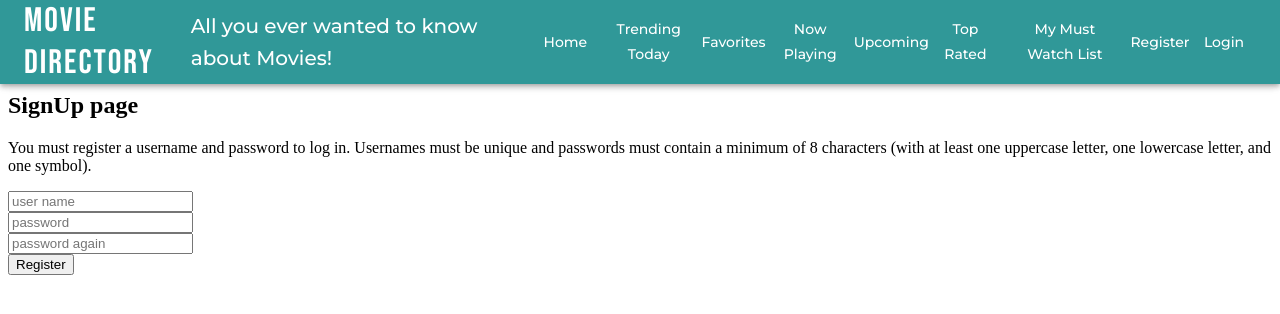
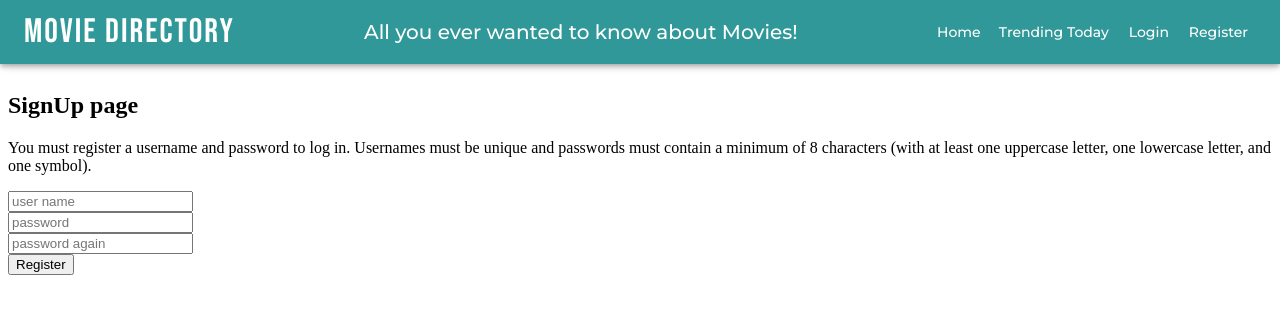
Before and after one commit to pedro-augusto/web-api-ca, a React (Vite) app in the folder react-movies/: page /user/register in a window 1280 px wide. Shown: the top 314 px of the page. Built offline with nearby package versions, Linux system fonts and the light colour scheme.

Commit message:
Make menu changed based on whether user is logged in or not

```diff
--- a/react-movies/src/app.jsx
+++ b/react-movies/src/app.jsx
@@ -43,6 +43,7 @@ const App = () => {
           <Routes>
             <Route element={<ProtectedRoutes />}>
                 <Route path="/movies/favorites" element={<FavoriteMoviesPage />} />
+                <Route path="/movies/my-must-watch" element={ <MyMustWatchListPage /> } />
             </Route>
             <Route path="/movies/upcoming" element={<UpcomingMoviesPage />} />
             <Route path="/reviews/:id" element={ <MovieReviewPage /> } />
@@ -50,7 +51,6 @@ const App = () => {
             <Route path="/" element={<HomePage />} />
             <Route path="*" element={ <Navigate to="/" /> } />
             <Route path="/reviews/form" element={ <AddMovieReviewPage /> } />
-            <Route path="/movies/my-must-watch" element={ <MyMustWatchListPage /> } />
             <Route path="/movies/trending-today" element={ <TrendingTodayPage /> } />
             <Route path="/movies/top-rated" element={ <TopRatedMoviesPage /> } />
             <Route path="/movies/now-playing" element={ <NowPlayingMoviesPage /> } />
--- a/react-movies/src/components/siteHeader/index.jsx
+++ b/react-movies/src/components/siteHeader/index.jsx
@@ -1,4 +1,4 @@
-import React, { useState } from "react";
+import React, { useState, useContext } from "react";
 import AppBar from "@mui/material/AppBar";
 import Toolbar from "@mui/material/Toolbar";
 import Typography from "@mui/material/Typography";
@@ -11,6 +11,7 @@ import { useNavigate } from "react-router";
 import { styled } from '@mui/material/styles';
 import { useTheme } from "@mui/material/styles";
 import useMediaQuery from "@mui/material/useMediaQuery";
+import { AuthContext } from "../../contexts/authContext";
 
 const Offset = styled('div')(({ theme }) => theme.mixins.toolbar);
 
@@ -20,20 +21,30 @@ const SiteHeader = () => {
 
   const theme = useTheme();
   const isMobile = useMediaQuery(theme.breakpoints.down("md"));
+  const context = useContext(AuthContext);
 
   const navigate = useNavigate();
 
-  const menuOptions = [
+  const guestOptions = [
+    { label: "Home", path: "/" },
+    { label: "Trending Today", path: "/movies/trending-today" },
+    { label: "Login", path: "/user/login" },
+    { label: "Register", path: "/user/register" },
+  ];
+
+  const userOptions = [
     { label: "Home", path: "/" },
     { label: "Trending Today", path: "/movies/trending-today" },
     { label: "Favorites", path: "/movies/favorites" },
-    { label: "Now Playing", path: "/movies/now-playing" },
-    { label: "Upcoming", path: "/movies/upcoming" },
-    { label: "Top Rated", path: "/movies/top-rated" },
-    { label: "My Must Watch List", path: "/movies/my-must-watch" },
-    { label: "Register", path: "/user/register" },
-    { label: "Login", path: "/user/login" },
+    { label: "My Must Watch", path: "/movies/my-must-watch" }
   ];
+
+  if(context.isAuthenticated){
+    var menuOptions = userOptions
+  } else {
+    menuOptions = guestOptions
+  }
+
 
   const handleMenuSelect = (pageURL) => {
     setAnchorEl(null);
@@ -88,6 +99,9 @@ const SiteHeader = () => {
                       {opt.label}
                     </MenuItem>
                   ))}
+                  {context.isAuthenticated ? (
+                    <MenuItem onClick={() => context.signout() }>Logout</MenuItem>
+                  ): null }
                 </Menu>
               </>
             ) : (
@@ -101,6 +115,9 @@ const SiteHeader = () => {
                     {opt.label}
                   </Button>
                 ))}
+                {context.isAuthenticated ? (
+                    <Button color="inherit" onClick={() => context.signout() }>Logout</Button>
+                  ): null }
               </>
             )}
         </Toolbar>
--- a/react-movies/src/pages/registerPage.jsx
+++ b/react-movies/src/pages/registerPage.jsx
@@ -2,7 +2,7 @@ import { useContext, useState } from "react";
 import { Navigate } from "react-router";
 import { AuthContext } from '../contexts/authContext';
 
-const registerPage = () => {
+const RegisterPage = () => {
   const context = useContext(AuthContext)
   const [userName, setUserName] = useState("");
   const [password, setPassword] = useState("");
@@ -42,4 +42,4 @@ const registerPage = () => {
   );
 };
 
-export default registerPage;
+export default RegisterPage;
--- a/react-movies/src/protectedRoutes.jsx
+++ b/react-movies/src/protectedRoutes.jsx
@@ -10,7 +10,7 @@ const ProtectedRoutes = () => {
   return context.isAuthenticated === true ? (
     <Outlet />
   ) : (
-    <Navigate to='/login' replace state={{ from: location }}/>
+    <Navigate to='/user/login' replace state={{ from: location }}/>
   );
 };
 
```
